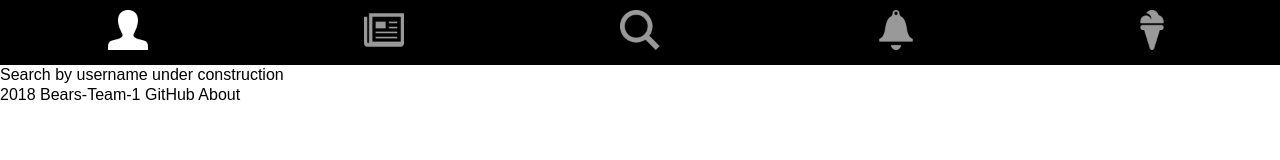
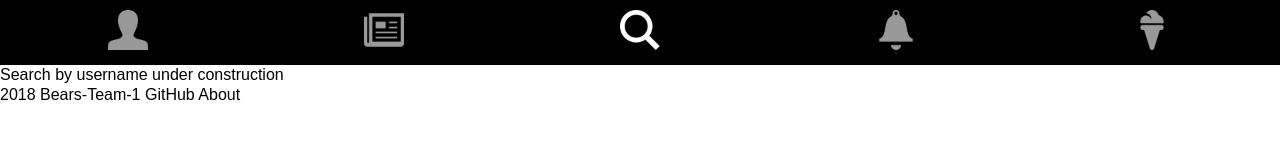
Before and after one commit to chingu-voyage4/Bears-Team-1, a React (Create React App) app: page /search in a window 1280 px wide. Shown: the top 160 px of the page. Built offline with nearby package versions, Linux system fonts and the light colour scheme.

Commit message:
Added NavLink active link code and style

```diff
--- a/src/App.css
+++ b/src/App.css
@@ -115,6 +115,10 @@ body {
 
 .navbar img {
   width: 40px;
+}
+
+.navbar--selected {
+  filter: brightness(2);
 }
 
 .profile {
--- a/src/App.scss
+++ b/src/App.scss
@@ -103,6 +103,10 @@ body {
 
 .navbar img {
   width: 40px;
+}
+
+.navbar--selected {
+  filter: brightness(2);
 }
 
 ////////////////////////////////////////
--- a/src/components/Nav.js
+++ b/src/components/Nav.js
@@ -1,5 +1,5 @@
 import React, { Component } from "react";
-import { Link } from "react-router-dom";
+import { NavLink } from "react-router-dom";
 import profile from "../assets/iconmonstr-user-1-240.png";
 import profileActive from "../assets/iconmonstr-user-1-240-active.png";
 import feed from "../assets/iconmonstr-newspaper-13-240.png";
@@ -18,37 +18,33 @@ class Nav extends Component {
         <nav className="navbar">
           <ul className="navbar--list">
             <li>
-              <Link to="/">
-                <img
-                  src={profileActive}
-                  alt="Profile"
-                  className="navbar--icon"
-                />
-              </Link>
+              <NavLink exact to="/" activeClassName="navbar--selected">
+                <img src={profile} alt="Profile" className="navbar--icon" />
+              </NavLink>
             </li>
             <li>
-              <Link to="/feed">
+              <NavLink to="/feed" activeClassName="navbar--selected">
                 <img src={feed} alt="Feed" className="navbar--icon" />
-              </Link>
+              </NavLink>
             </li>
             <li>
-              <Link to="/search">
+              <NavLink to="/search" activeClassName="navbar--selected">
                 <img src={search} alt="Search" className="navbar--icon" />
-              </Link>
+              </NavLink>
             </li>
             <li>
-              <Link to="/notifications">
+              <NavLink to="/notifications" activeClassName="navbar--selected">
                 <img
                   src={notifications}
                   alt="Notifications"
                   className="navbar--icon"
                 />
-              </Link>
+              </NavLink>
             </li>
             <li>
-              <Link to="/scoop">
+              <NavLink to="/scoop" activeClassName="navbar--selected">
                 <img src={post} alt="Post" className="navbar--icon" />
-              </Link>
+              </NavLink>
             </li>
           </ul>
         </nav>
```
